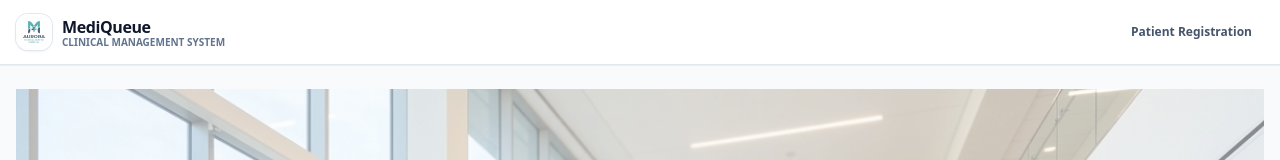
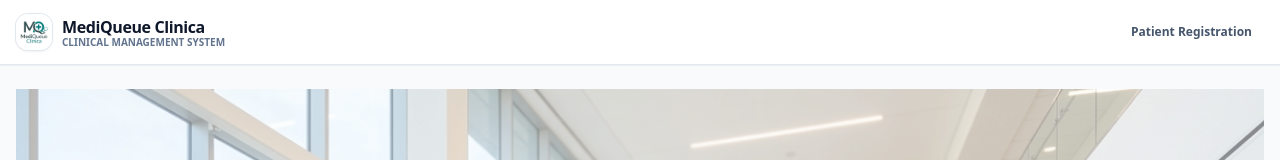
Before and after one commit to SaaaamAbje/MediQueue, a React (Vite) app: page / in a window 1280 px wide. Shown: the top 160 px of the page. Built offline with nearby package versions, Linux system fonts and the light colour scheme.

Commit message:
chore: rebrand project to MediQueue Clinica
Update branding, metadata, and assets to reflect the new name "MediQueue Clinica". Removed outdated database test file.

```diff
--- a/index.html
+++ b/index.html
@@ -3,10 +3,10 @@
   <head>
     <meta charset="UTF-8" />
     <meta name="viewport" content="width=device-width, initial-scale=1.0" />
-    <title>MediQueue — Clinic Appointment &amp; Queue Management System</title>
-    <meta name="description" content="A centralized clinic appointment scheduling and daily patient queue management platform for patients, doctors, and clinic administrators." />
-    <meta property="og:title" content="MediQueue — Clinic Appointment &amp; Queue Management System" />
-    <meta property="og:description" content="A centralized clinic appointment scheduling and daily patient queue management platform for patients, doctors, and clinic administrators." />
+    <title>MediQueue Clinica</title>
+    <meta name="description" content="Your comprehensive clinic management platform for patient scheduling, automated queue management, and digital health records." />
+    <meta property="og:title" content="MediQueue Clinica" />
+    <meta property="og:description" content="Your comprehensive clinic management platform for patient scheduling, automated queue management, and digital health records." />
     <meta property="og:type" content="website" />
     <meta name="twitter:card" content="summary_large_image" />
   </head>
--- a/metadata.json
+++ b/metadata.json
@@ -1,6 +1,6 @@
 {
-  "name": "MediQueue — Clinic Appointment and Queue Management System",
-  "description": "A centralized clinic appointment scheduling and daily patient queue management platform for patients, doctors, and clinic administrators.",
+  "name": "MediQueue Clinica",
+  "description": "Your comprehensive clinic management platform for patient scheduling, automated queue management, and digital health records.",
   "requestFramePermissions": ["camera", "microphone"],
   "majorCapabilities": ["MAJOR_CAPABILITY_SERVER_SIDE_GEMINI_API"]
 }
--- a/src/App.tsx
+++ b/src/App.tsx
@@ -180,14 +180,14 @@ const AppContent: React.FC = () => {
             <div className="flex items-center gap-2.5">
               <div className="w-9 h-9 rounded-xl flex items-center justify-center overflow-hidden bg-white shadow-sm ring-1 ring-slate-200">
                 <img
-                  src="/src/assets/images/mediqueue_logo_1789109406002.jpg"
-                  alt="MediQueue Logo"
+                  src="/src/assets/images/mediqueue_clinica_logo_1789222232060.jpg"
+                  alt="MediQueue Clinica Logo"
                   className="w-full h-full object-cover"
                   referrerPolicy="no-referrer"
                 />
               </div>
               <div>
-                <span className="font-bold text-base text-slate-900 tracking-tight">MediQueue</span>
+                <span className="font-bold text-base text-slate-900 tracking-tight">MediQueue Clinica</span>
                 <span className="text-[10px] text-slate-500 font-semibold block -mt-1 uppercase">
                   Clinical Management System
                 </span>
--- a/src/components/layout/Navbar.tsx
+++ b/src/components/layout/Navbar.tsx
@@ -159,15 +159,15 @@ export const Navbar: React.FC<NavbarProps> = ({
             >
               <div className="w-10 h-10 rounded-xl flex items-center justify-center overflow-hidden bg-white shadow-sm ring-1 ring-slate-200">
                 <img
-                  src="/src/assets/images/mediqueue_logo_1789109406002.jpg"
-                  alt="MediQueue Logo"
+                  src="/src/assets/images/mediqueue_clinica_logo_1789222232060.jpg"
+                  alt="MediQueue Clinica Logo"
                   className="w-full h-full object-cover"
                   referrerPolicy="no-referrer"
                 />
               </div>
               <div>
                 <span className="text-lg font-bold tracking-tight text-slate-900 block leading-tight">
-                  MediQueue
+                  MediQueue Clinica
                 </span>
                 <span className="text-[10px] font-semibold text-slate-500 uppercase tracking-wider block">
                   Clinical Systems
--- a/test-db.ts
+++ /dev/null
@@ -1,20 +0,0 @@
-import { initializeApp } from 'firebase-admin/app';
-import { getFirestore } from 'firebase-admin/firestore';
-
-async function test() {
-  const projectId = 'gen-lang-client-0789358824';
-  const databaseId = 'ai-studio-mediqueueclinica-a891fdad-9279-4a52-81b5-369f0b76edac';
-  console.log('Testing project:', projectId, 'DB:', databaseId);
-  const app = initializeApp({ projectId });
-  const db = getFirestore(app, databaseId);
-
-  try {
-    console.log('Attempting to read...');
-    const collections = await db.listCollections();
-    console.log('Collections:', collections.map(c => c.id));
-  } catch (err) {
-    console.error('Error:', err);
-  }
-}
-
-test().catch(console.error);
```
Also changed, not shown: src/assets/images/mediqueue_clinica_logo_1789222232060.jpg (added).
